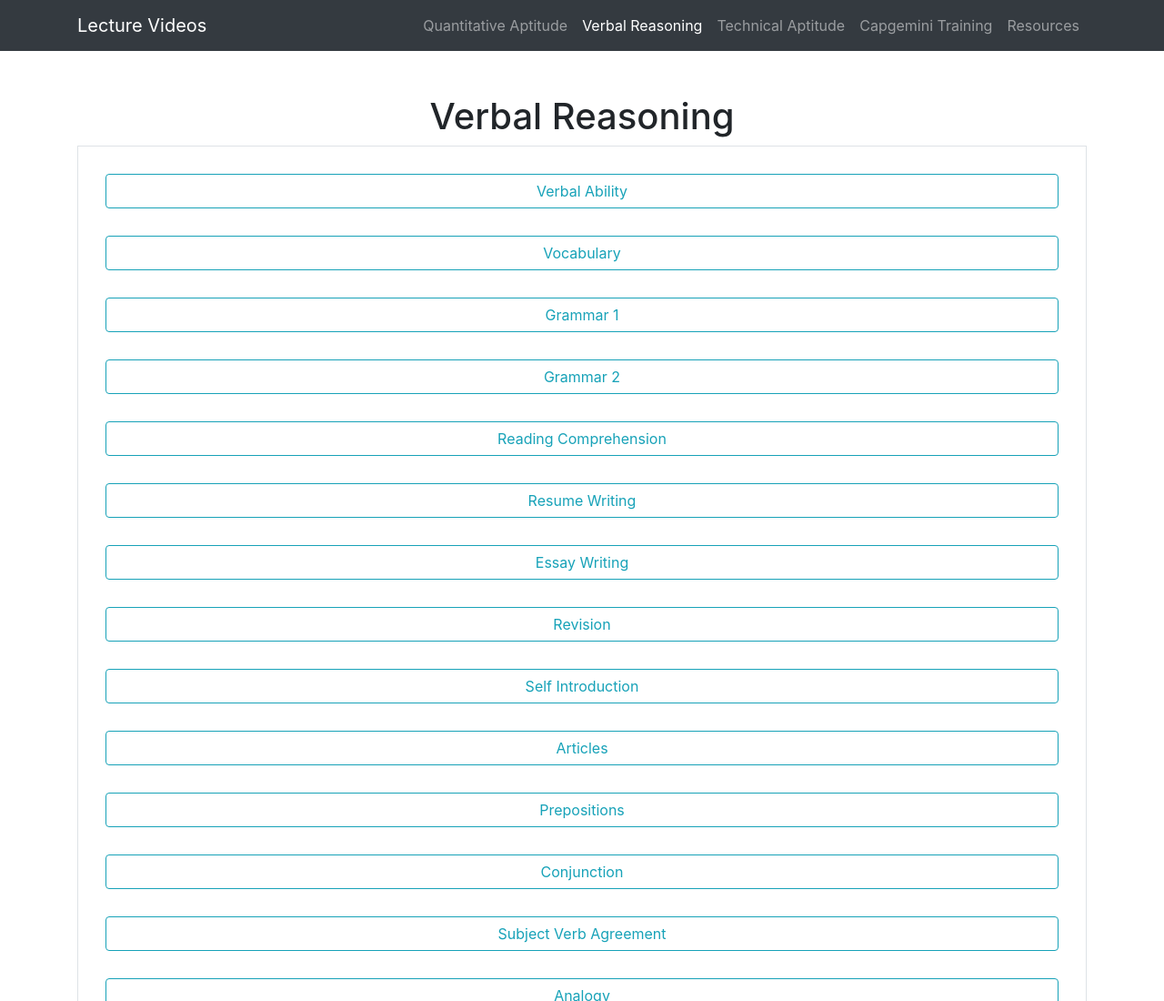
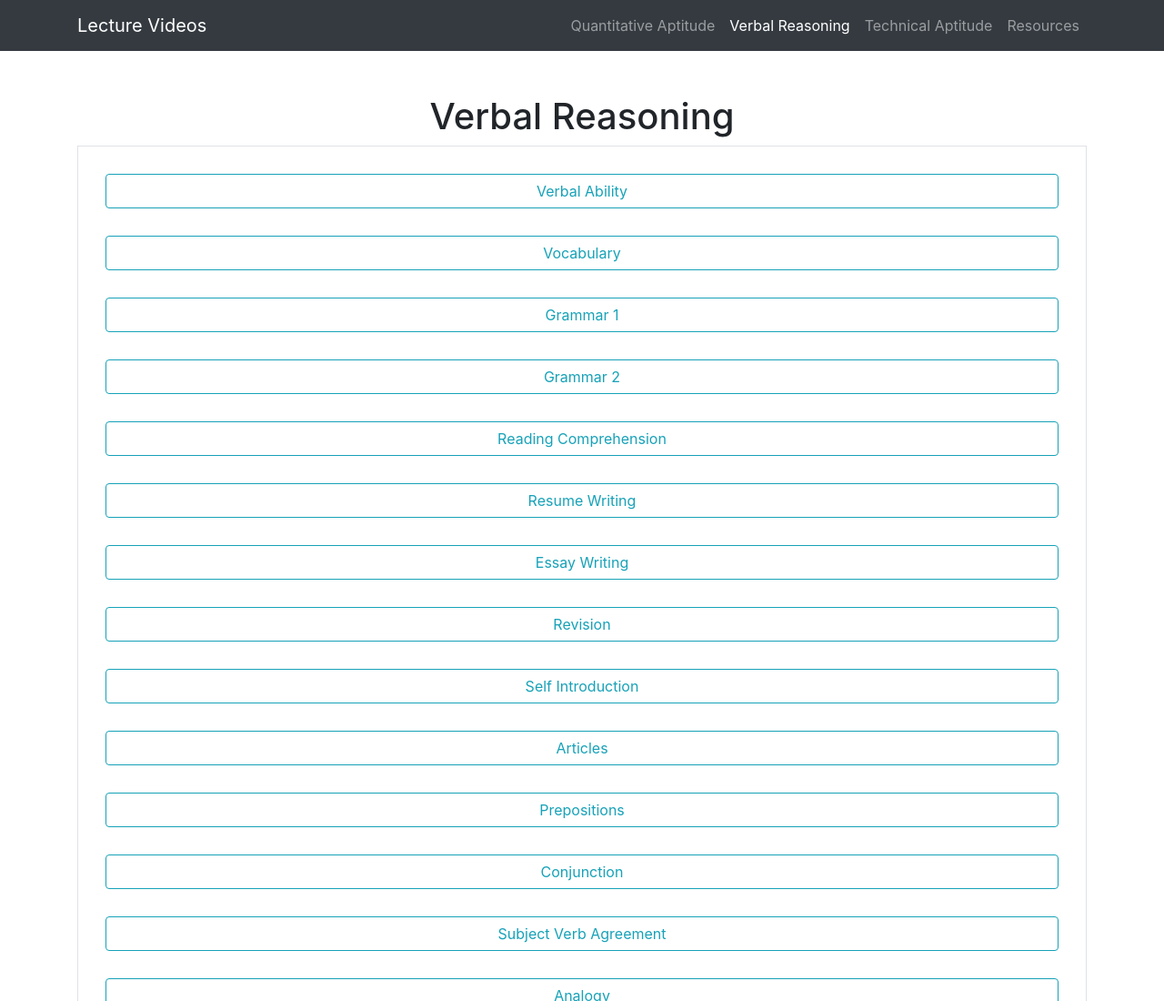
Before and after one commit to sparkteamgames/placement-training, a website: page verbal-reasoning.html in a window 1280 px wide. Shown: the top 1100 px of the page at 91% size. Drawn offline with Linux system fonts and the light colour scheme.

Commit message:
Update verbal-reasoning.html

```diff
--- a/verbal-reasoning.html
+++ b/verbal-reasoning.html
@@ -36,9 +36,6 @@
           </li>
           <li class="nav-item">
             <a class="nav-link" href="technical-aptitude.html">Technical Aptitude</a>
-          </li>
-          <li class="nav-item">
-            <a class="nav-link" href="capgemini-training.html">Capgemini Training</a>
           </li>
           <li class="nav-item">
             <a class="nav-link" href="resources.html">Resources</a>
```
